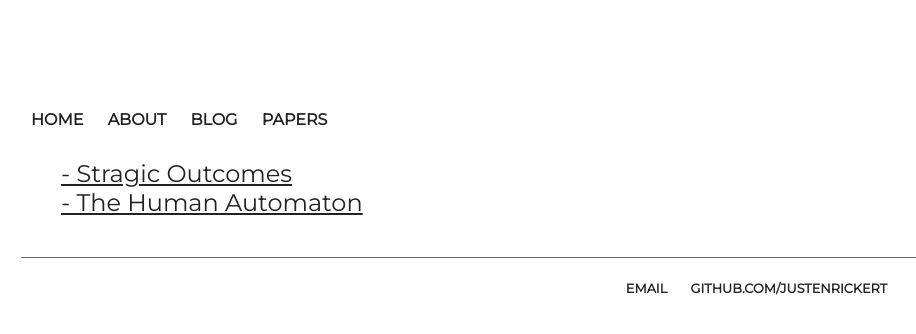
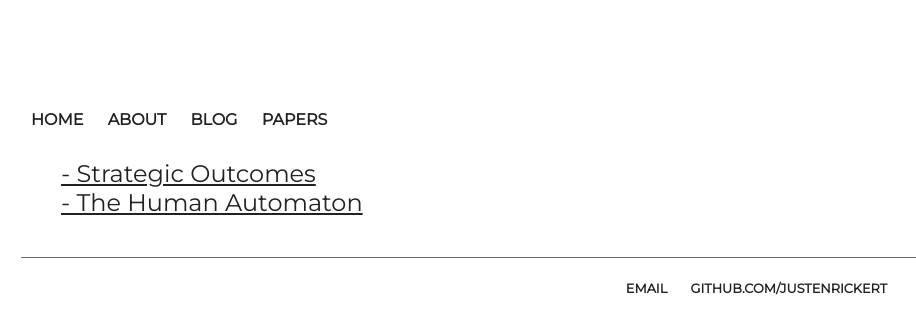
Before and after one commit to JustenRickert/justenrickert-old-user-page, a Jekyll site: the page built from papers/index.html, in a window 1280 px wide. Shown: the top 334 px of the page, without its empty margins (171-1087 px from the left). Built offline with Jekyll 4.4.1, drawn with Linux system fonts in a browser that asks for light colours; some web fonts are replaced.

Commit message:
typo, font-weight change

```diff
--- a/css/main.css
+++ b/css/main.css
@@ -52,7 +52,7 @@ h1, h2, h3 {
 }
 p {
     font-family: Nunito, sans-serif;
-    font-weight: 500;
+    font-weight: 400;
     font-size: 1.0em;
     line-height: 1.4em;
     color: #333;
--- a/papers/index.html
+++ b/papers/index.html
@@ -4,7 +4,7 @@ title: Papers
 ---
 <div class="paper">
     <ul class="posts">
-        <li> <a href="/files/strategicoutcomes.pdf" class="btn btn-default" title="Download as PDF">- Stragic Outcomes</a> </li>
+        <li> <a href="/files/strategicoutcomes.pdf" class="btn btn-default" title="Download as PDF">- Strategic Outcomes</a> </li>
 
         <li> <a href="/files/thehumanautomaton.pdf" class="btn btn-default" title="Download as PDF">- The Human Automaton</a> </li>
     </ul>
```
